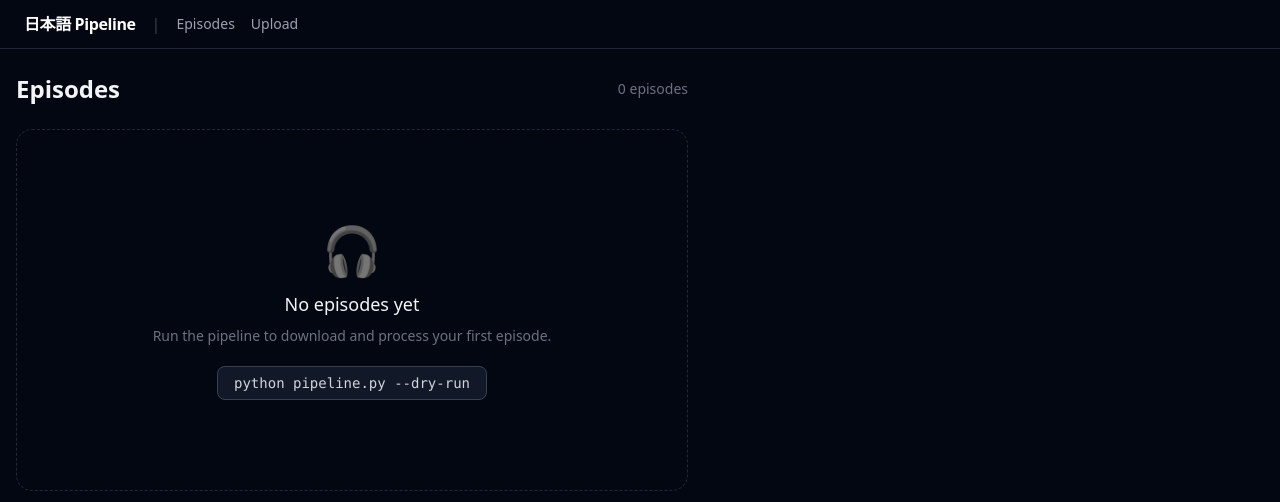
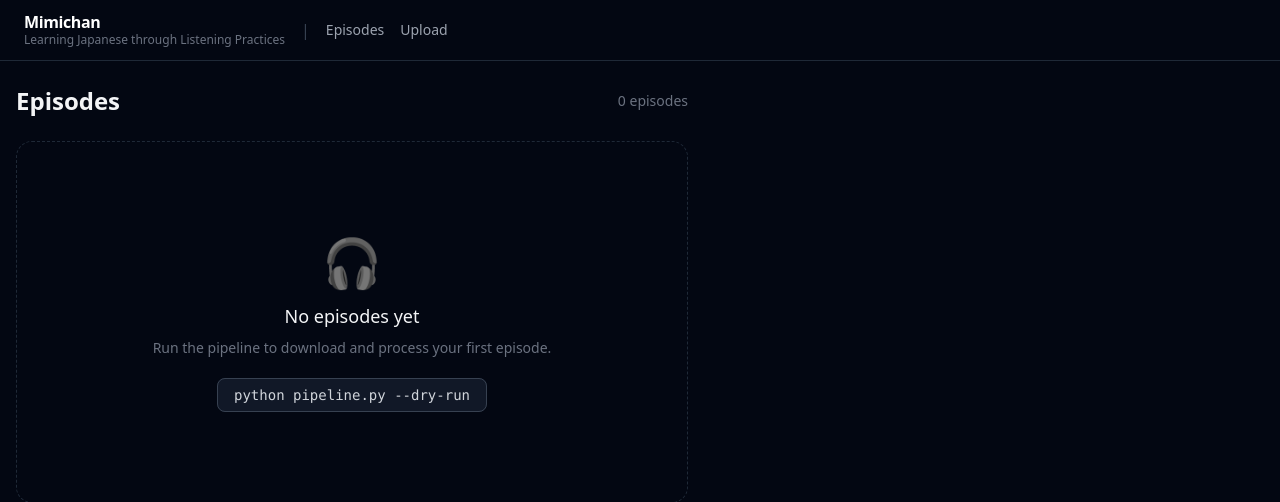
Before and after one commit to czwsh98/japanese-learning-through-news-and-podcasts, a Flask app: page / in a window 1280 px wide. Shown: the top 502 px of the page. Run offline with Flask 3, Linux system fonts and the light colour scheme; some libraries are stand-ins or nearby versions.

Commit message:
Rebrand nav header to Mimichan with subtitle
Co-Authored-By: Claude Sonnet 4.6 <noreply@anthropic.com>

```diff
--- a/web/templates/base.html
+++ b/web/templates/base.html
@@ -11,7 +11,10 @@
 <body class="bg-gray-950 text-gray-100 min-h-screen">
 
   <nav class="border-b border-gray-800 px-6 py-3 flex items-center gap-4 sticky top-0 bg-gray-950 z-40">
-    <a href="/" class="font-bold text-white tracking-tight">日本語 Pipeline</a>
+    <a href="/" class="flex flex-col leading-tight">
+      <span class="font-bold text-white tracking-tight">Mimichan</span>
+      <span class="text-gray-500 text-xs font-normal">Learning Japanese through Listening Practices</span>
+    </a>
     <span class="text-gray-700">|</span>
     <a href="/" class="text-gray-400 hover:text-white text-sm transition-colors">Episodes</a>
     <a href="/upload" class="text-gray-400 hover:text-white text-sm transition-colors">Upload</a>
```
